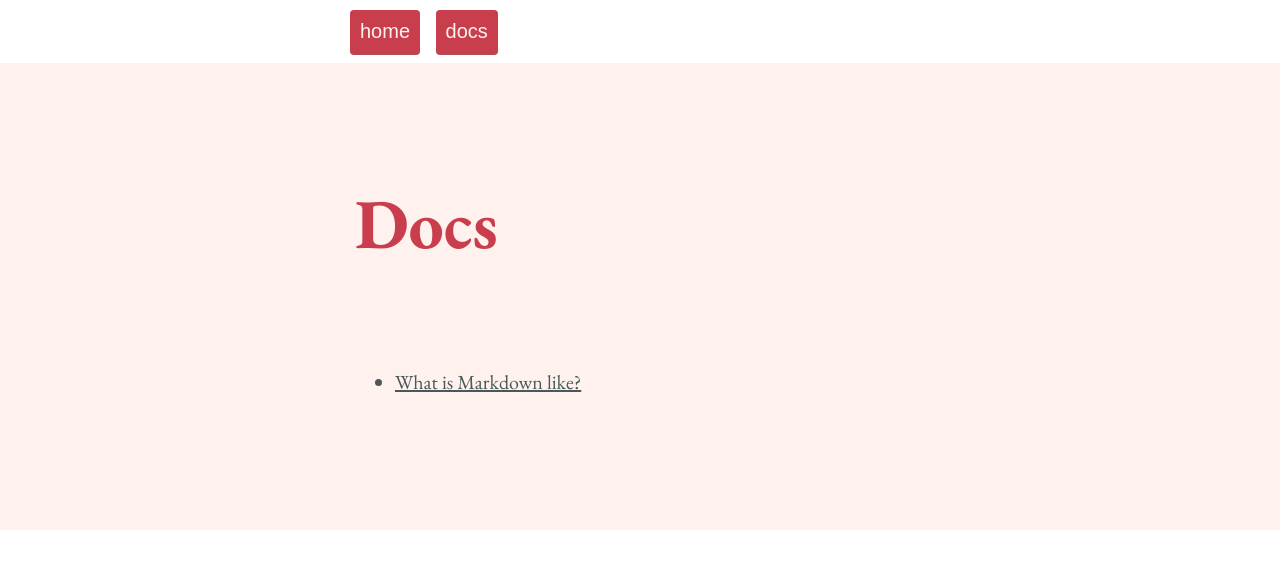
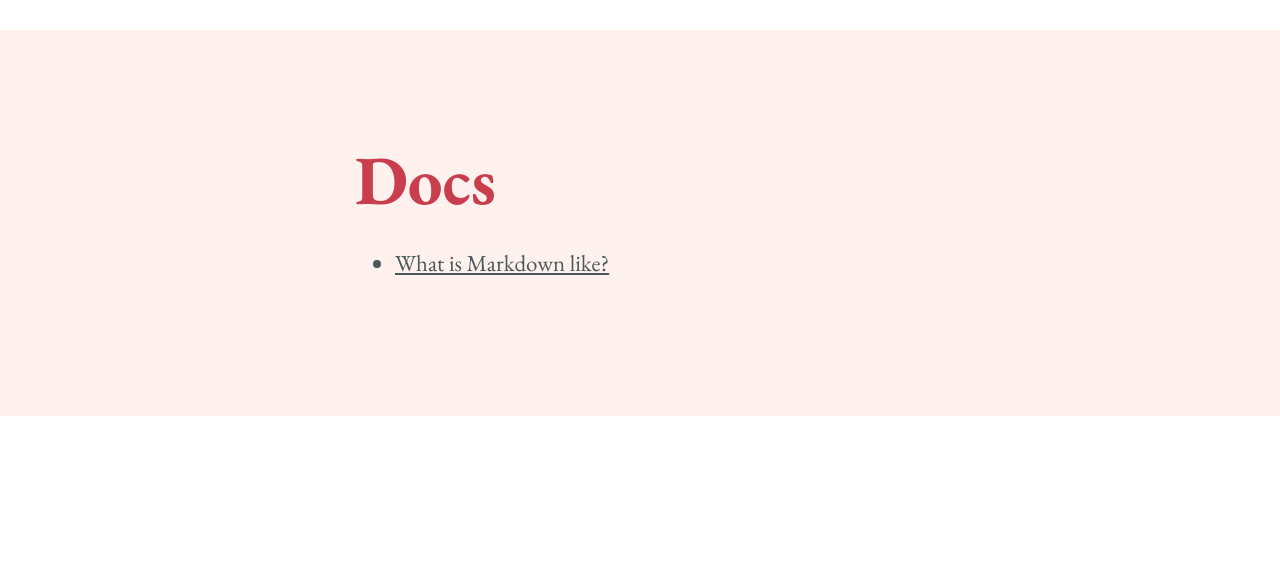
Before and after one commit to Ffyud/paloma-jekyll, a Jekyll site: the page built from docs.md, in a window 1280 px wide. Shown: the top 569 px of the page. Built offline with Jekyll 4.4.1, drawn with Linux system fonts in a browser that asks for light colours.

Commit message:
make it one page

```diff
--- a/_includes/header.html
+++ b/_includes/header.html
@@ -1,5 +1,4 @@
 <header class="header">
     <div class="container">
-      {% include nav.html %}
     </div>
 </header>
--- a/_includes/nav.html
+++ /dev/null
@@ -1,17 +0,0 @@
-<nav class="nav  nav--header">
-    <ul class="list  list--nav">
-        {{ navigation_header }}
-      {% for item in site.navigation_header %}
-
-        {% if item.url contains '://' %}
-          {% assign url = item.url %}
-        {% else %}
-          {% assign url = item.url | relative_url %}
-        {% endif %}
-
-        <li class="item  item--nav{% if item.url == page.url %}  item--current{% endif %}">
-          <a href="{{ url }}">{{ item.title }}</a>
-        </li>
-      {% endfor %}
-    </ul>
-</nav>
--- a/_sass/_theme.scss
+++ b/_sass/_theme.scss
@@ -17,14 +17,14 @@ body {
     padding: 0px;
     margin: 0px;
     font-family: 'Garamond', serif;
-    font-size: 20px;
+    font-size: 23px;
 }
 
 h1 {
     color: #C83E4D;
-    font-size: 3.5em;
+    font-size: 3em;
     font-weight: bold;
-    margin: 100px 0px 100px 0px;
+    margin: 90px 0px 15px 0px;
 }
 
 h2 {
@@ -48,9 +48,12 @@ h2 {
     text-decoration: underline;
     color: inherit;
 }
+.wrap a:hover {
+    color: #C83E4D;
+}
 
 .footer {
-    height: 150px;
+    height: 30px;
 }
 
 pre {
@@ -60,39 +63,12 @@ pre {
 .highlight { border-radius: 10px !important;}
 
 .header {
-    z-index: 900;
     width: 100%;
     top: 0px;
     background: #FFF;
-    font-family: Arial;
+    height: 30px;
 }
 
 .article, .main {
     padding: 15px 15px 115px 15px;
 }
-
-.nav { }
-
-.nav--header {}
-
-.list {
-    padding: 10px 10px 10px 10px;
-    margin: 0px 0px 0px 0px;
-    list-style-type: none;
-}
-
-.list--nav {}
-
-.item {
-    display: inline-block;
-    padding: 10px 10px 10px 10px;
-    margin: 0px 10px 0px 0px;
-    background: #C83E4D;
-    color: #FFF2EE;
-    border-radius: 4px;
-    box-shadow: 0px 2px 0px 0px #AA4D57;
-}
-
-.item a { text-decoration: none; color: inherit;}
-.item--nav {}
-.item--current { }
```
